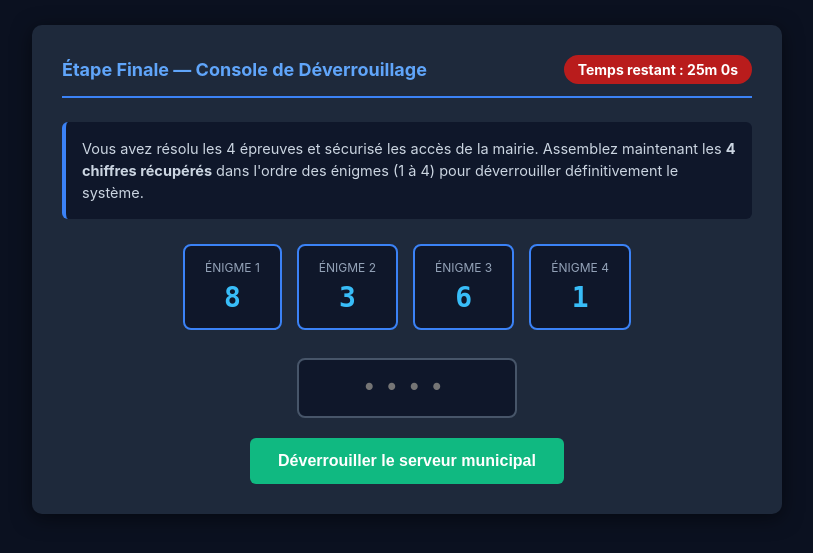
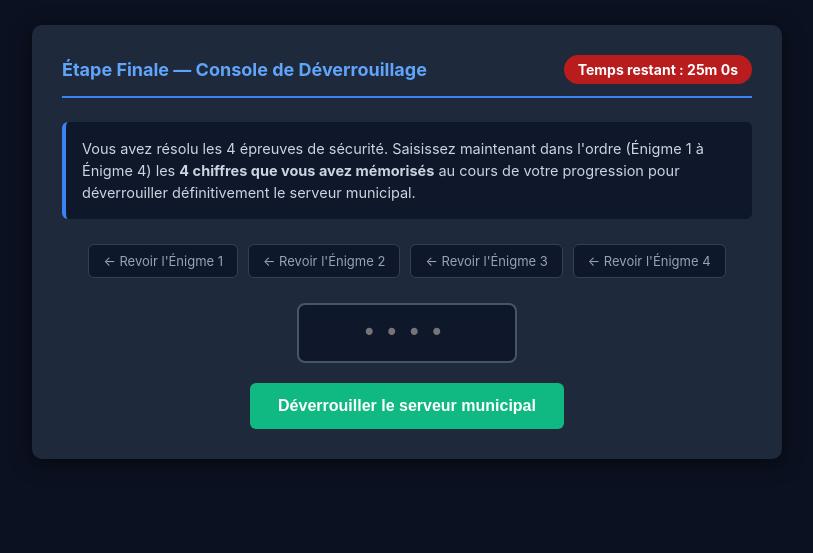
Before and after one commit to Kyotani9/escape-game-cyber, a Flask app: page /coffre in a window 1280 px wide. Shown: the top 553 px of the page, without its empty margins (233-1046 px from the left). Run offline with Flask 3, Linux system fonts and the light colour scheme; the visitor is signed in with stand-in values (Sample User, id 1); some libraries are stand-ins or nearby versions.

Commit message:
Retrait exemple mdp, precision choix multiples enigme 4 et masquage code coffre

```diff
--- a/app.py
+++ b/app.py
@@ -252,7 +252,7 @@ def enigme1():
                 session["indices"] = {"1": "?", "2": "?", "3": "?", "4": "?"}
             session["indices"]["1"] = "8"
             session.modified = True
-            feedback = "Bonne analyse ! Écrire un mot de passe sur un post-it (même caché sous un clavier) ou partager ses identifiants permet à n'importe qui d'usurper votre compte. Chaque agent doit utiliser son propre accès personnel. Premier chiffre déverrouillé : 8."
+            feedback = "Bonne analyse ! Écrire un mot de passe sur un post-it (même caché sous un clavier) ou partager ses identifiants permet à n'importe qui d'usurper votre compte. Chaque agent doit utiliser son propre accès personnel. Notez bien ce 1er chiffre pour le coffre final : 8."
         else:
             session["erreurs"] = session.get("erreurs", 0) + 1
             session.modified = True
@@ -290,7 +290,7 @@ def enigme2():
                 session["indices"] = {"1": "8", "2": "?", "3": "?", "4": "?"}
             session["indices"]["2"] = "3"
             session.modified = True
-            feedback = "Mot de passe robuste validé ! Il combine longueur (12+ caractères), complexité et absence de mots devinables. Deuxième chiffre déverrouillé : 3."
+            feedback = "Mot de passe robuste validé ! Il combine longueur (12+ caractères), complexité et absence de mots devinables. Notez bien ce 2e chiffre pour le coffre final : 3."
         else:
             session["erreurs"] = session.get("erreurs", 0) + 1
             session.modified = True
@@ -334,7 +334,7 @@ def enigme3():
                 session["indices"] = {"1": "8", "2": "3", "3": "?", "4": "?"}
             session["indices"]["3"] = "6"
             session.modified = True
-            feedback = "Bien vu ! Le fichier utilise une double extension (.pdf.exe) pour se faire passer pour un document Acrobat alors qu'il s'agit en réalité d'un programme exécutable malveillant. Troisième chiffre déverrouillé : 6."
+            feedback = "Bien vu ! Le fichier utilise une double extension (.pdf.exe) pour se faire passer pour un document Acrobat alors qu'il s'agit en réalité d'un programme exécutable malveillant. Notez bien ce 3e chiffre pour le coffre final : 6."
         else:
             session["erreurs"] = session.get("erreurs", 0) + 1
             session.modified = True
@@ -366,11 +366,11 @@ def enigme4():
                 session["indices"] = {"1": "8", "2": "3", "3": "6", "4": "?"}
             session["indices"]["4"] = "1"
             session.modified = True
-            feedback = "Protocole d'urgence parfait ! Isoler le poste du réseau bloque la propagation aux serveurs municipaux, et ne pas l'éteindre permet au service informatique d'analyser l'attaque. Dernier chiffre déverrouillé : 1."
+            feedback = "Protocole d'urgence parfait ! Isoler le poste du réseau bloque la propagation aux serveurs municipaux, et ne pas l'éteindre permet au service informatique d'analyser l'attaque. Notez bien ce 4e et dernier chiffre : 1."
         else:
             session["erreurs"] = session.get("erreurs", 0) + 1
             session.modified = True
-            feedback = "Réaction incomplète ou risquée. Il faut isoler le poste du réseau sans l'éteindre, puis alerter le service informatique par téléphone (2 actions exactes à cocher)."
+            feedback = "Réaction incomplète ou risquée. Il faut isoler le poste du réseau sans l'éteindre, puis alerter le service informatique par téléphone."
 
     return render_template(
         "enigme4.html",
@@ -388,7 +388,7 @@ def coffre():
 
     indices = session.get("indices")
     if not isinstance(indices, dict):
-        indices = {"1": "8", "2": "3", "3": "6", "4": "1"}
+        indices = {"1": "?", "2": "?", "3": "?", "4": "?"}
 
     feedback = None
     if request.method == "POST":
@@ -400,7 +400,7 @@ def coffre():
         else:
             session["erreurs"] = session.get("erreurs", 0) + 1
             session.modified = True
-            feedback = "Code incorrect. Vérifiez les 4 chiffres obtenus à la fin de chaque énigme (8361)."
+            feedback = "Code incorrect. Vérifiez les 4 chiffres obtenus à la fin de chaque énigme (vous pouvez cliquer sur les boutons ci-dessus pour revoir les énigmes)."
 
     return render_template(
         "coffre.html",
--- a/templates/coffre.html
+++ b/templates/coffre.html
@@ -11,10 +11,9 @@
         .step-title { font-size: 18px; font-weight: bold; color: #60a5fa; }
         .timer-badge { background: #b91c1c; color: white; padding: 6px 14px; border-radius: 20px; font-size: 14px; font-weight: bold; }
         .context-box { background: #0f172a; padding: 16px; border-radius: 6px; font-size: 14.5px; color: #cbd5e1; margin-bottom: 25px; border-left: 4px solid #3b82f6; line-height: 1.5; text-align: left; }
-        .digits-grid { display: flex; justify-content: center; gap: 15px; margin-bottom: 28px; }
-        .digit-card { background: #0f172a; border: 2px solid #3b82f6; border-radius: 8px; padding: 14px 20px; min-width: 90px; }
-        .digit-label { font-size: 12px; color: #94a3b8; text-transform: uppercase; margin-bottom: 6px; }
-        .digit-value { font-size: 28px; font-weight: bold; color: #38bdf8; font-family: monospace; }
+        .nav-links { display: flex; justify-content: center; gap: 10px; flex-wrap: wrap; margin-bottom: 25px; }
+        .nav-links a { background: #0f172a; color: #94a3b8; border: 1px solid #334155; padding: 8px 14px; border-radius: 6px; text-decoration: none; font-size: 13px; }
+        .nav-links a:hover { border-color: #3b82f6; color: #f8fafc; }
         .code-input { width: 220px; padding: 14px; font-size: 24px; font-family: monospace; text-align: center; letter-spacing: 8px; border-radius: 8px; border: 2px solid #475569; background: #0f172a; color: #f8fafc; margin-bottom: 20px; }
         .code-input:focus { outline: none; border-color: #10b981; }
         .btn-submit { display: block; margin: 0 auto; background: #10b981; color: white; border: none; padding: 14px 28px; border-radius: 6px; font-weight: bold; cursor: pointer; font-size: 16px; }
@@ -30,26 +29,14 @@
         </div>
 
         <div class="context-box">
-            Vous avez résolu les 4 épreuves et sécurisé les accès de la mairie. Assemblez maintenant les <strong>4 chiffres récupérés</strong> dans l'ordre des énigmes (1 à 4) pour déverrouiller définitivement le système.
+            Vous avez résolu les 4 épreuves de sécurité. Saisissez maintenant dans l'ordre (Énigme 1 à Énigme 4) les <strong>4 chiffres que vous avez mémorisés</strong> au cours de votre progression pour déverrouiller définitivement le serveur municipal.
         </div>
 
-        <div class="digits-grid">
-            <div class="digit-card">
-                <div class="digit-label">Énigme 1</div>
-                <div class="digit-value">{{ indices.get('1', '?') }}</div>
-            </div>
-            <div class="digit-card">
-                <div class="digit-label">Énigme 2</div>
-                <div class="digit-value">{{ indices.get('2', '?') }}</div>
-            </div>
-            <div class="digit-card">
-                <div class="digit-label">Énigme 3</div>
-                <div class="digit-value">{{ indices.get('3', '?') }}</div>
-            </div>
-            <div class="digit-card">
-                <div class="digit-label">Énigme 4</div>
-                <div class="digit-value">{{ indices.get('4', '?') }}</div>
-            </div>
+        <div class="nav-links">
+            <a href="/enigme-1">← Revoir l'Énigme 1</a>
+            <a href="/enigme-2">← Revoir l'Énigme 2</a>
+            <a href="/enigme-3">← Revoir l'Énigme 3</a>
+            <a href="/enigme-4">← Revoir l'Énigme 4</a>
         </div>
 
         <form method="POST">
--- a/templates/enigme2.html
+++ b/templates/enigme2.html
@@ -32,7 +32,7 @@
         </div>
 
         <div class="context-box">
-            Suite à l'incident détecté sur le poste de l'État Civil, la politique de sécurité exige que vous créiez un nouveau mot de passe conforme aux recommandations de l'ANSSI (Agence Nationale de la Sécurité des Systèmes d'Information).
+            Suite à l'incident détecté sur le poste de l'État Civil, la politique de sécurité exige que vous définissiez un nouveau mot de passe conforme aux recommandations de l'ANSSI (Agence Nationale de la Sécurité des Systèmes d'Information).
         </div>
 
         <div class="rules-box">
@@ -47,8 +47,8 @@
 
         <form method="POST">
             <div class="input-group">
-                <label for="mdp_test">Saisissez un exemple de mot de passe robuste (exemple : <em>MonChien@Plage94!</em>) :</label>
-                <input type="text" id="mdp_test" name="mdp_test" placeholder="Tapez votre mot de passe test ici..." required autocomplete="off">
+                <label for="mdp_test">Inventez et saisissez un mot de passe respectant toutes les règles ci-dessus :</label>
+                <input type="text" id="mdp_test" name="mdp_test" placeholder="Saisissez votre proposition de mot de passe..." required autocomplete="off">
             </div>
 
             {% if not success %}
--- a/templates/enigme4.html
+++ b/templates/enigme4.html
@@ -38,7 +38,9 @@
         </div>
 
         <form method="POST">
-            <p style="font-size: 14.5px; color: #cbd5e1; margin-bottom: 14px;">Quelle est la toute première réaction à adopter pour stopper la propagation au reste de la mairie ?</p>
+            <p style="font-size: 14.5px; color: #cbd5e1; margin-bottom: 14px;">
+                Quelles sont les bonnes réactions immédiates à adopter pour stopper la propagation au reste de la mairie ? <strong>(Plusieurs réponses possibles — cochez toutes les actions pertinentes)</strong>
+            </p>
 
             <div class="options-list">
                 <label class="option-item">
```
